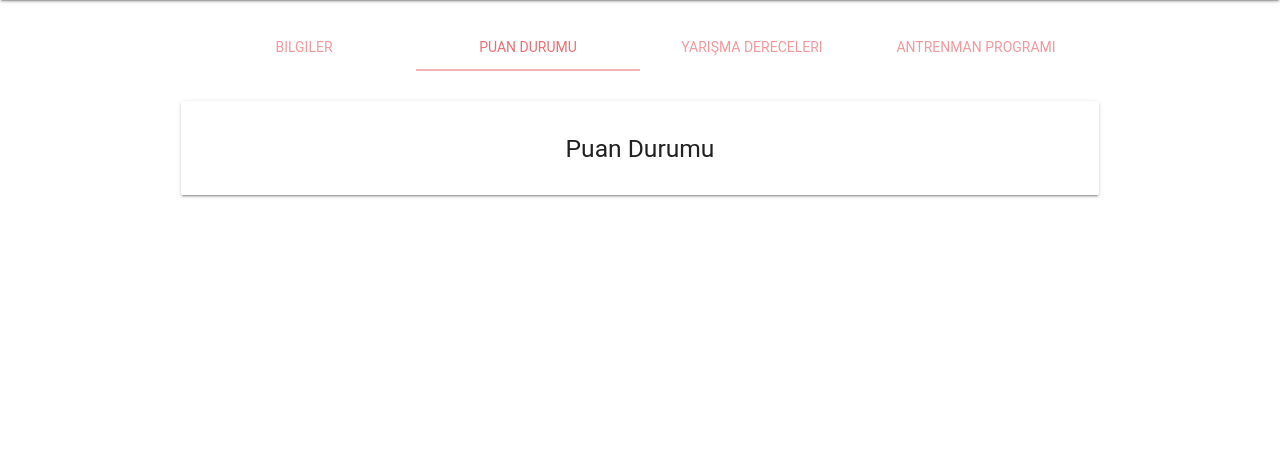
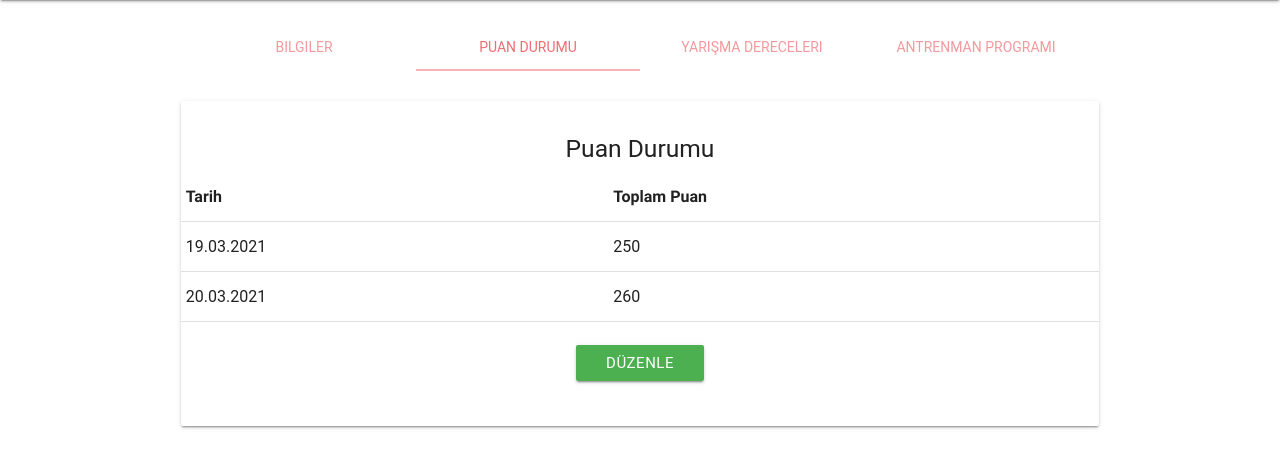
Before and after one commit to bece0/Antrenor, a PHP site: page /sporcu_sayfasi.php?sporcu=1 in a window 1280 px wide, after a click on "PUAN DURUMU". Shown: the part 64-532 px from the top of the page. Run offline with PHP 8.4, Linux system fonts and the light colour scheme; the visitor is signed in with stand-in values (Sample User, id 1); data that the repository does not hold is empty; some libraries are stand-ins or nearby versions; some web fonts are replaced.

Commit message:
puan sayfası tasarlandı

```diff
--- a/sporcu_sayfasi.php
+++ b/sporcu_sayfasi.php
@@ -34,7 +34,7 @@
 
                 <div class="card-body">
                     <br>
-                    <h5 style= "text-align:center"> Kişisel Bilgiler</h5>
+                    <h5 style="text-align:center"> Kişisel Bilgiler</h5>
                     <table>
                         <thead>
                             <tr>
@@ -46,22 +46,22 @@
                         </thead>
 
                         <tbody>
-                            <tr >
-                                <td style= "text-align:center"><i class="material-icons">account_circle</i></td>
-                                <td > Ad Soyad :</td>
+                            <tr>
+                                <td style="text-align:center"><i class="material-icons">account_circle</i></td>
+                                <td> Ad Soyad :</td>
                                 <td><?php echo $sporcu_bilgileri["ad"]." ".$sporcu_bilgileri["soyad"] ?></td>
                                 <!-- <td>Edit</td> -->
                             </tr>
                             <tr>
 
-                                <td style= "text-align:center"><i class="material-icons">wc</i></td>
+                                <td style="text-align:center"><i class="material-icons">wc</i></td>
                                 <td> Cinsiyet :</td>
                                 <td><?php echo $sporcu_bilgileri["cinsiyet"] ?></td>
                                 <!-- <td>Edit</td> -->
                             </tr>
                             <tr>
 
-                                <td style= "text-align:center"><i class="material-icons">cake</i></td>
+                                <td style="text-align:center"><i class="material-icons">cake</i></td>
                                 <td> Doğum Tarihi :</td>
                                 <td><?php echo $sporcu_bilgileri["dogum_tarihi"] ?></td>
                                 <!-- <td>Edit</td> -->
@@ -69,7 +69,7 @@
 
                             <tr>
 
-                                <td style= "text-align:center"><i class="material-icons">phone</i></td>
+                                <td style="text-align:center"><i class="material-icons">phone</i></td>
                                 <td> Tel No :</td>
                                 <td><?php echo $sporcu_bilgileri["tel_no"] ?></td>
                                 <!-- <td>Edit</td> -->
@@ -83,7 +83,7 @@
 
                     <table>
                         <thead>
-                            <h5 style= "text-align:center"> Teknik Bilgiler </h5>
+                            <h5 style="text-align:center"> Teknik Bilgiler </h5>
                             <tr>
                                 <th data-field="1"></th>
                                 <th data-field="2"></th>
@@ -94,35 +94,35 @@
 
                         <tbody>
                             <tr>
-                                <td style= "text-align:center"><i class="material-icons" > dns </i></td>
+                                <td style="text-align:center"><i class="material-icons"> dns </i></td>
                                 <td> Kategori:</td>
                                 <td><?php echo $sporcu_bilgileri["kategori"] ?></td>
                                 <!-- <td>Edit</td> -->
                             </tr>
                             <tr>
 
-                                <td style= "text-align:center"><i class="material-icons"> looks </i></td>
+                                <td style="text-align:center"><i class="material-icons"> looks </i></td>
                                 <td> Yay Bilgisi:</td>
                                 <td><?php echo $sporcu_bilgileri["yay"] ?></td>
                                 <!-- <td>Edit</td> -->
                             </tr>
                             <tr>
 
-                                <td style= "text-align:center"><i class="material-icons"> looks </i></td>
+                                <td style="text-align:center"><i class="material-icons"> looks </i></td>
                                 <td> Yay Sertliği:</td>
                                 <td><?php echo $sporcu_bilgileri["yay_sertligi"] ?></td>
                                 <!-- <td>Edit</td> -->
                             </tr>
                             <tr>
 
-                                <td style= "text-align:center"><i class="material-icons"> swap_horiz </i></td>
+                                <td style="text-align:center"><i class="material-icons"> swap_horiz </i></td>
                                 <td> Ok Bilgisi:</td>
                                 <td><?php echo $sporcu_bilgileri["ok"] ?></td>
                                 <!-- <td>Edit</td> -->
                             </tr>
                             <tr>
 
-                                <td style= "text-align:center"><i class="material-icons"> straighten </i></td>
+                                <td style="text-align:center"><i class="material-icons"> straighten </i></td>
                                 <td> Kol Boyu:</td>
                                 <td><?php echo $sporcu_bilgileri["kol_boyu"] ?></td>
                                 <!-- <td>Edit</td> -->
@@ -130,7 +130,7 @@
 
                             <tr>
 
-                                <td style= "text-align:center"><i class="material-icons"> track_changes </i> </td>
+                                <td style="text-align:center"><i class="material-icons"> track_changes </i> </td>
                                 <td>Atış Mesafesi:</td>
                                 <td><?php echo $sporcu_bilgileri["atis_mesafesi"] ?></td>
                                 <!-- <td>Edit</td> -->
@@ -141,7 +141,8 @@
                     <br>
                     <center>
                         <div class="col-sm-12 col-md-2 ">
-                            <a class=" waves-light btn green" id="bilgi_duzenle_buton" href="sporcu_duzenle.php?sporcu=<?php echo $sporcu_no ?>">Düzenle</a>
+                            <a class=" waves-light btn green" id="bilgi_duzenle_buton"
+                                href="sporcu_duzenle.php?sporcu=<?php echo $sporcu_no ?>">Düzenle</a>
                         </div>
                     </center>
                     <br>
@@ -203,7 +204,42 @@
             <br>
             <div class="card row mx-2 mb-3">
                 <br>
-                <h5 style= "text-align:center">Puan Durumu</h5>
+                <h5 style="text-align:center">Puan Durumu</h5>
+                <table class="table table-striped  table-hover highlight ">
+                    <thead>
+                        <tr>
+
+                            <th scope="col"> Tarih </th>
+                            <th scope="col"> Toplam Puan </th>
+
+                        </tr>
+                    </thead>
+                    <tbody>
+
+
+                        <tr>
+                            <td>19.03.2021</td>
+                            <td>250</td>
+
+                        </tr>
+                        <tr>
+                            <td>20.03.2021</td>
+                            <td>260</td>
+
+                        </tr>
+
+
+
+                    </tbody>
+                </table>
+                <br>
+                <center>
+                    <div class="col-sm-12 col-md-2 ">
+                        <a class=" waves-light btn green" id="bilgi_duzenle_buton"
+                            href="yarisma_sonucu.php?sporcu=<?php echo $sporcu_no ?>">Düzenle</a>
+                    </div>
+                </center>
+                <br>
 
                 <br>
             </div>
@@ -212,7 +248,7 @@
             <br>
             <div class="card row mx-2 mb-3">
                 <br>
-                <h5 style= "text-align:center"> Yarışma Dereceleri  </h5>
+                <h5 style="text-align:center"> Yarışma Dereceleri </h5>
                 <table class="table table-striped  table-hover highlight ">
                     <thead>
                         <tr>
@@ -251,7 +287,8 @@
                 <br>
                 <center>
                     <div class="col-sm-12 col-md-2 ">
-                            <a class=" waves-light btn green" id="bilgi_duzenle_buton" href="yarisma_sonucu.php?sporcu=<?php echo $sporcu_no ?>">Ekle</a>
+                        <a class=" waves-light btn green" id="bilgi_duzenle_buton"
+                            href="yarisma_sonucu.php?sporcu=<?php echo $sporcu_no ?>">Ekle</a>
                     </div>
                 </center>
                 <br>
@@ -261,7 +298,7 @@
                 <br>
                 <div class="card row mx-2 mb-3">
                     <br>
-                    <h5 style= "text-align:center"> Antrenman Programı </h5>
+                    <h5 style="text-align:center"> Antrenman Programı </h5>
                     <br>
                 </div>
             </div>
```
Lines whose indentation alone changed are shown as unchanged.
